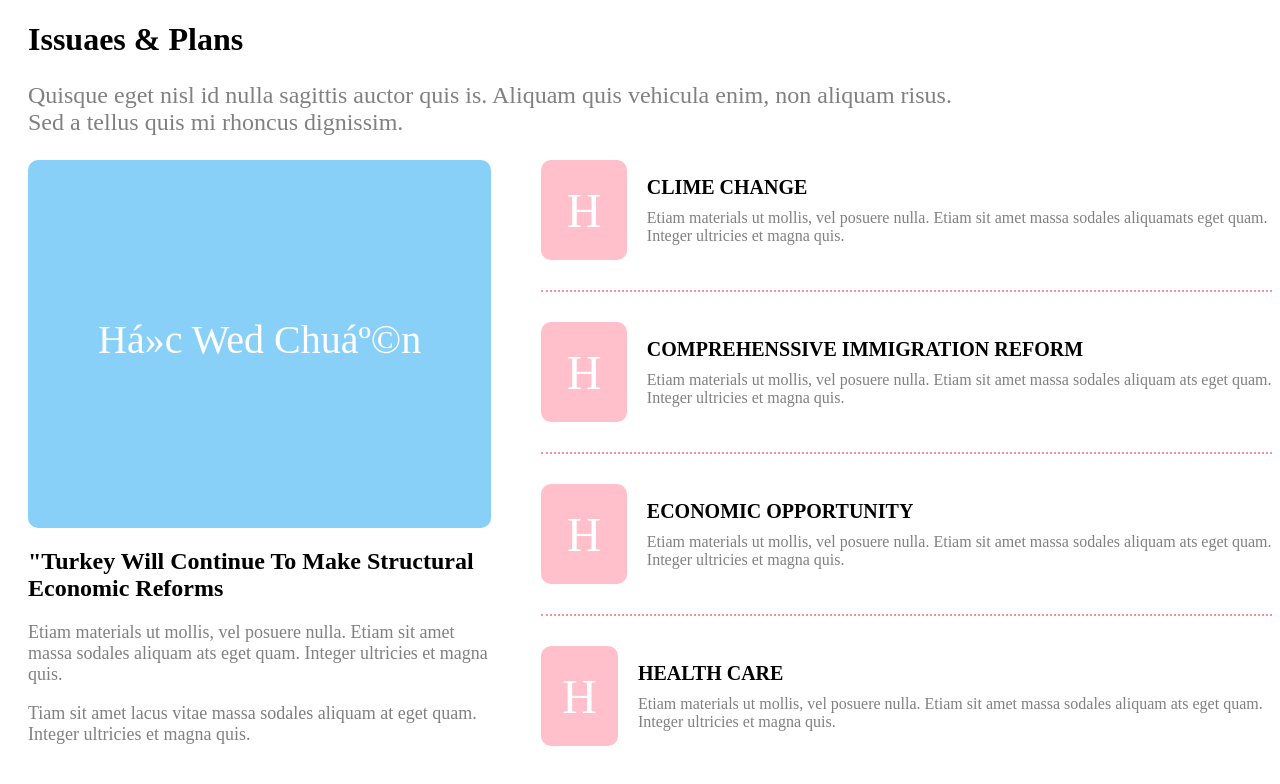
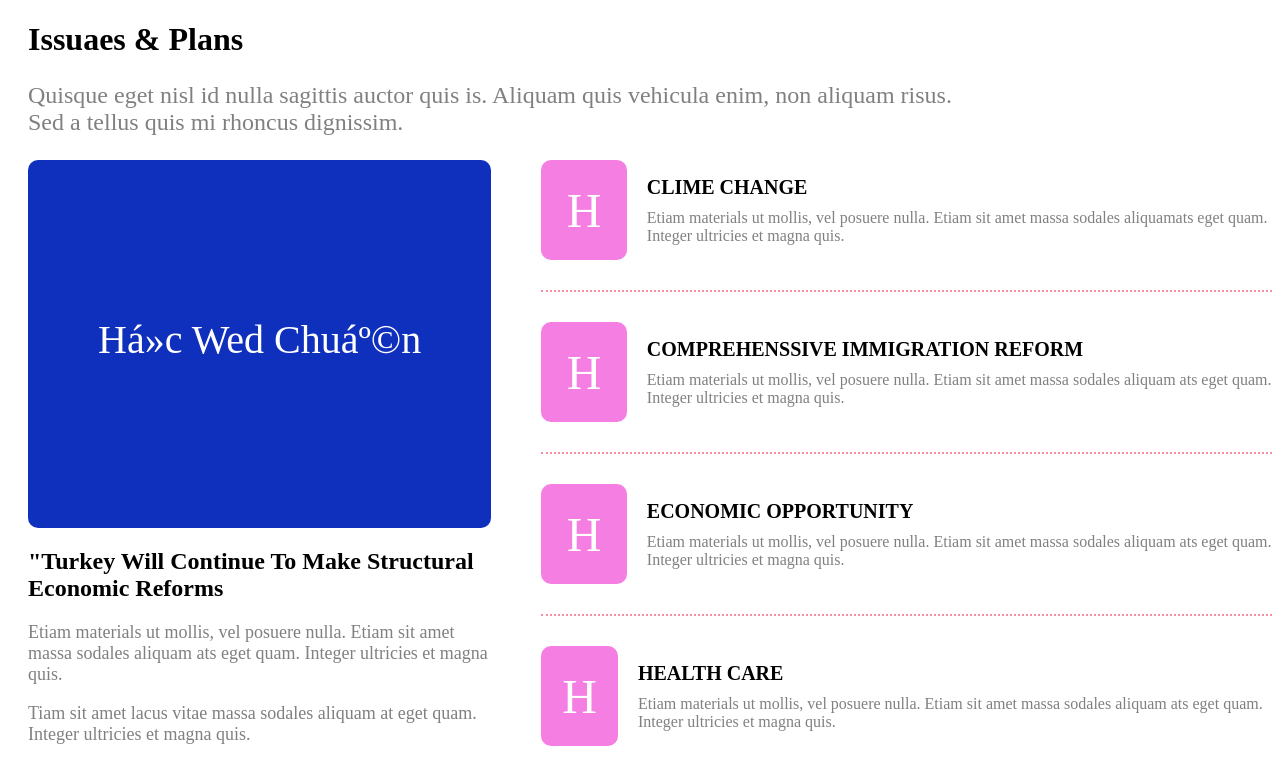
Before and after one commit to conglunisolar/Demo, a plain HTML site: page index.html in a window 1280 px wide. Drawn offline with Linux system fonts and the light colour scheme; a script that the page names is missing.

Commit message:
init project

```diff
--- a/main.css
+++ b/main.css
@@ -13,7 +13,7 @@ body {
     width: 100%;
     padding-top: 150px;
     padding-bottom: 150px;
-    background-color: #89d0f9;
+    background-color: hwb(229 6% 26%);
     font-display: #fff;
     font-size: 40px;
     color: #fff;
@@ -27,7 +27,7 @@ body {
 }
 
 .block {
-    background-color: pink;
+    background-color: rgb(244, 126, 226);
     width: 100px;
     height: 100px;
     display: flex;
```
